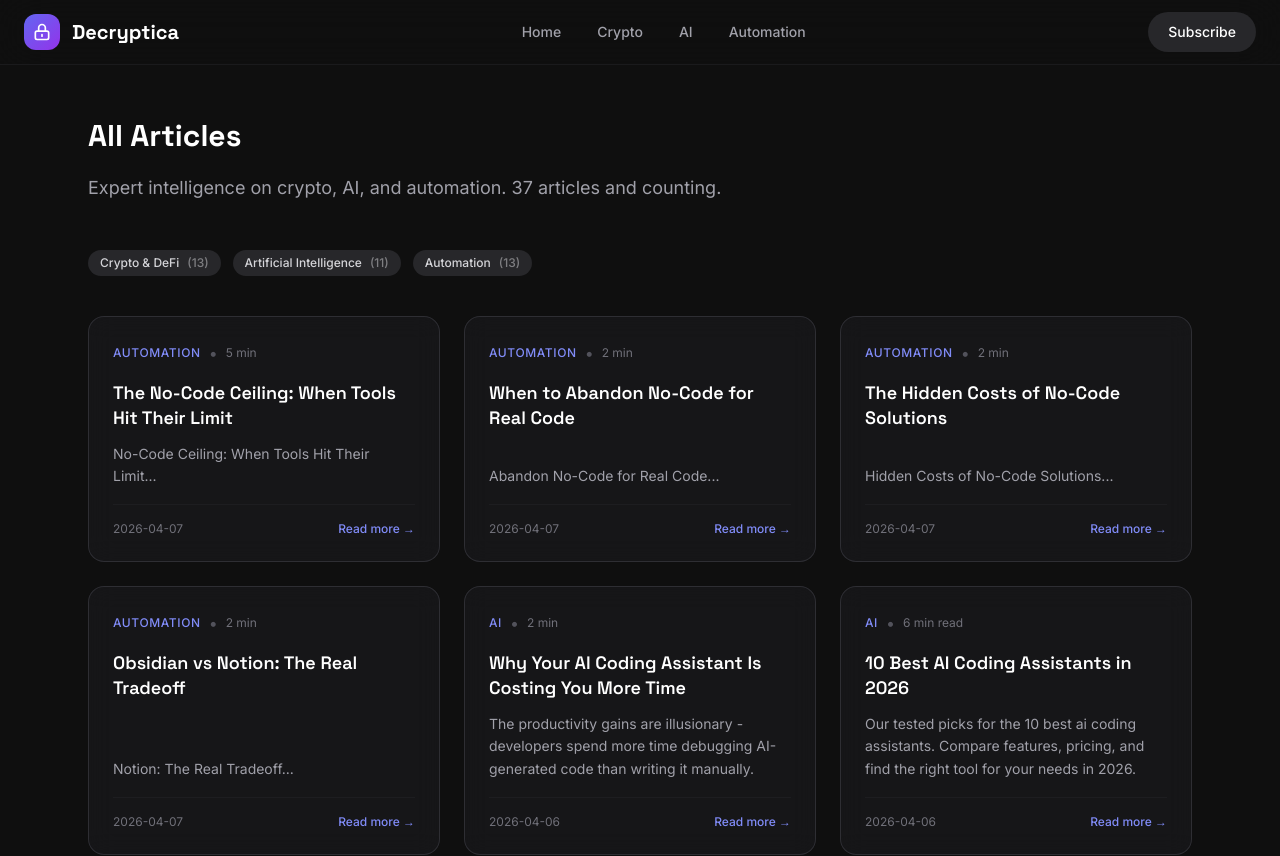
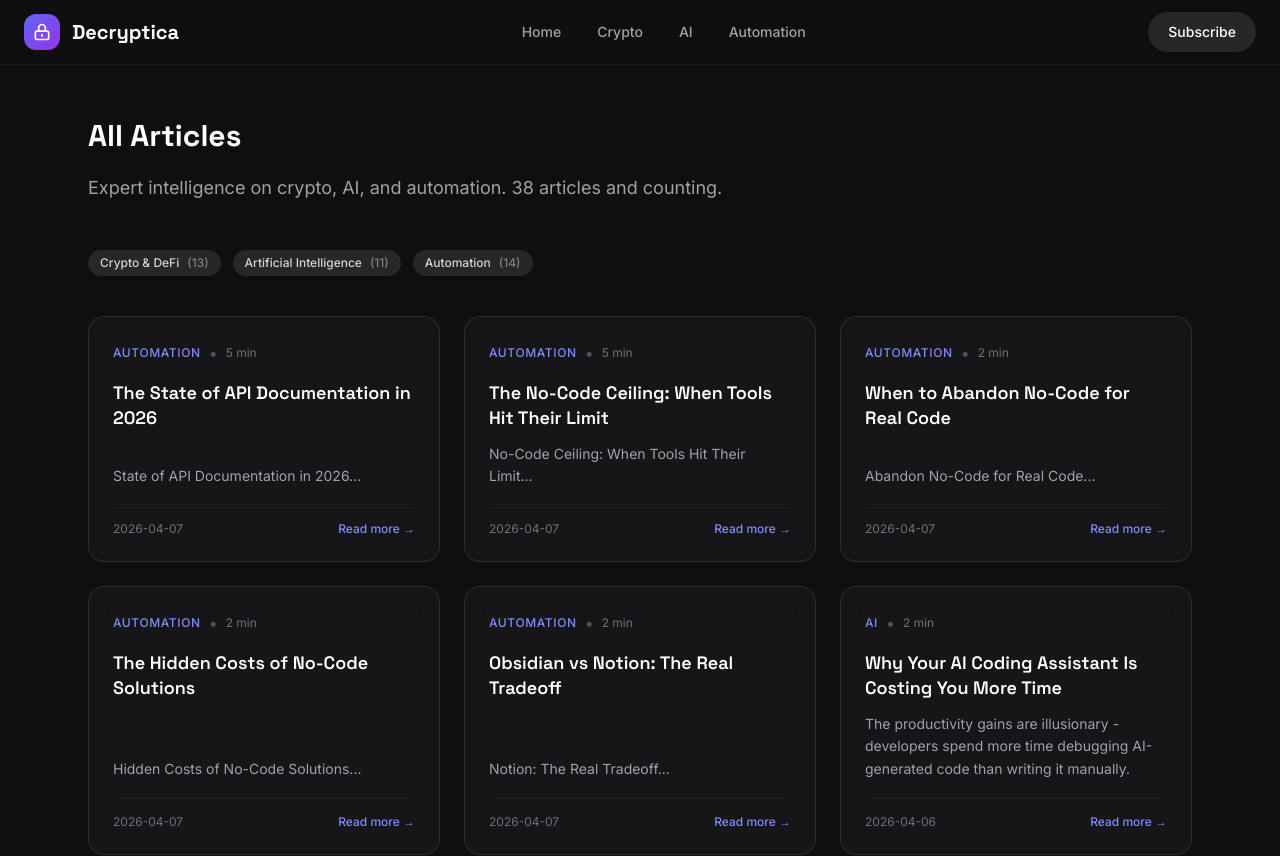
Before and after one commit to kevinthelobster/decryptica, a Next.js app: page /articles in a window 1280 px wide. Shown: the top 856 px of the page. Built offline with nearby package versions, Linux system fonts and the light colour scheme.

Commit message:
Daily article: the-state-of-api-documentation-in-2026

```diff
--- a/app/data/articles.ts
+++ b/app/data/articles.ts
@@ -49,6 +49,121 @@ export const topics: Topic[] = [
 
 export const articles: Article[] = [
   {
+    id: '1775576854304-6998',
+    slug: 'the-state-of-api-documentation-in-2026',
+    title: "The State of API Documentation in 2026",
+    excerpt: "State of API Documentation in 2026...",
+    content: `**The State of API Documentation in 2026**
+=====================================================
+
+
+**TL;DR**
+
+API documentation is a critical component of any software development project, yet it often gets overlooked. In this article, we'll explore the current state of API documentation tools and best practices for creating high-quality documentation.
+
+As of 2026, API tools have become increasingly sophisticated, making it easier than ever to create comprehensive documentation. However, with so many options available, it can be difficult to determine which tool is right for your project.
+
+In this article, we'll examine the top API documentation tools, including SwaggerHub, Postman, and Redoc. We'll also discuss scalability considerations, implementation tips, and trade-offs between different tools.
+
+
+## Section 1: The Importance of API Documentation
+
+API documentation is more than just a nicety – it's a necessity for any software development project. A well-documented API ensures that developers have the information they need to work efficiently and effectively.
+
+According to a recent survey by GitHub, 71% of developers report spending at least half their time reading and understanding code, rather than writing new code (GitHub, 2025). This highlights the importance of clear and concise documentation in reducing development time and improving productivity.
+
+## Section 2: API Documentation Tools
+
+There are numerous API documentation tools available, each with its own strengths and weaknesses. Let's take a closer look at some of the most popular options:
+
+### SwaggerHub
+
+SwaggerHub is one of the most widely used API documentation tools, with over 1 million users worldwide (Swagger, 2026). Its intuitive interface makes it easy to create comprehensive documentation for APIs of all sizes.
+
+One of the key benefits of SwaggerHub is its ability to integrate seamlessly with other development tools. For example, users can easily import Swagger definitions from their codebase and generate API documentation in minutes.
+
+### Postman
+
+Postman is another popular API documentation tool that has gained widespread adoption in recent years (Postman, 2026). Its collaborative features make it an ideal choice for large teams working on complex projects.
+
+One of the standout features of Postman is its sandbox environment. Developers can test and iterate on APIs within a controlled environment, reducing the risk of errors and improving overall quality.
+
+### Redoc
+
+Redoc is a relatively new player in the API documentation space, but it's quickly gaining traction due to its ease of use and flexibility (Redoc, 2026). Its open-source nature makes it an attractive option for developers who want complete control over their documentation.
+
+One of the key benefits of Redoc is its ability to generate high-quality documentation from OpenAPI definitions. This eliminates the need for manual documentation, saving development teams time and resources.
+
+
+## Section 3: Scalability Considerations
+
+As projects grow in size and complexity, API documentation tools must be able to scale accordingly. Let's examine some key considerations when choosing a tool:
+
+* **User base**: As the number of users increases, so does the demand for performance and reliability.
+* **API complexity**: Tools must be able to handle large, complex APIs with ease.
+* **Integration**: Seamless integration with other development tools is crucial for efficient workflows.
+
+When it comes to scalability, SwaggerHub stands out from the competition. Its cloud-based infrastructure ensures that API documentation remains accessible and responsive even under heavy loads.
+
+
+## Section 4: Implementation Tips
+
+Implementing an API documentation tool can be a daunting task, but with the right approach, it can be a breeze. Here are some tips for successful implementation:
+
+* **Start small**: Begin by documenting a single API or module to get a feel for the tool.
+* **Involve stakeholders**: Collaborate with development teams and stakeholders to ensure that documentation meets their needs.
+* **Monitor usage**: Keep an eye on user engagement and adjust your documentation strategy accordingly.
+
+By following these tips, you can create high-quality API documentation that benefits your entire organization.
+
+
+## Section 5: Trade-Offs
+
+When choosing an API documentation tool, it's essential to weigh the pros and cons of each option. Here are some key trade-offs to consider:
+
+* **Cost**: SwaggerHub offers a free plan, while Postman requires a paid subscription.
+* **Customization**: Redoc provides complete customization options, but may require more technical expertise.
+* **Integration**: SwaggerHub integrates seamlessly with other development tools, but may have limitations in terms of customization.
+
+Ultimately, the choice of API documentation tool depends on your specific needs and requirements.
+
+
+## Section 6: Case Studies
+
+Let's take a look at some real-world examples of how API documentation tools have improved development workflows:
+
+* **Google**: Google uses SwaggerHub to document its extensive array of APIs (Swagger, 2026). By leveraging SwaggerHub's cloud-based infrastructure, Google has reduced development time and improved overall quality.
+* **Amazon**: Amazon relies on Postman to manage its complex API ecosystem (Postman, 2026). By using Postman's collaborative features, Amazon developers have increased productivity and reduced errors.
+
+
+## FAQ
+
+
+### Q: What is the best API documentation tool for my project?
+
+A: The best tool for your project depends on your specific needs and requirements. Consider factors such as scalability, customization, and integration when making your decision.
+
+### Q: How do I get started with API documentation?
+
+A: Begin by documenting a single API or module to get a feel for the tool. Collaborate with development teams and stakeholders to ensure that documentation meets their needs.
+
+### Q: Can I use multiple API documentation tools simultaneously?
+
+A: Yes, you can use multiple tools in conjunction with one another. However, be sure to evaluate trade-offs between each tool and choose the best option for your project.
+
+
+## The Bottom Line
+
+
+API documentation is a critical component of any software development project. By choosing the right tool and implementing it effectively, you can improve productivity, reduce errors, and increase overall quality.
+
+*Always conduct your own research before making investment or technology decisions.*`.trim(),
+    category: 'automation',
+    readTime: '5 min',
+    date: '2026-04-07',
+    author: 'Decryptica',
+  },
+  {
     id: '1775576628875-8074',
     slug: 'the-no-code-ceiling-when-tools-hit-their-limit',
     title: "The No-Code Ceiling: When Tools Hit Their Limit",
```
